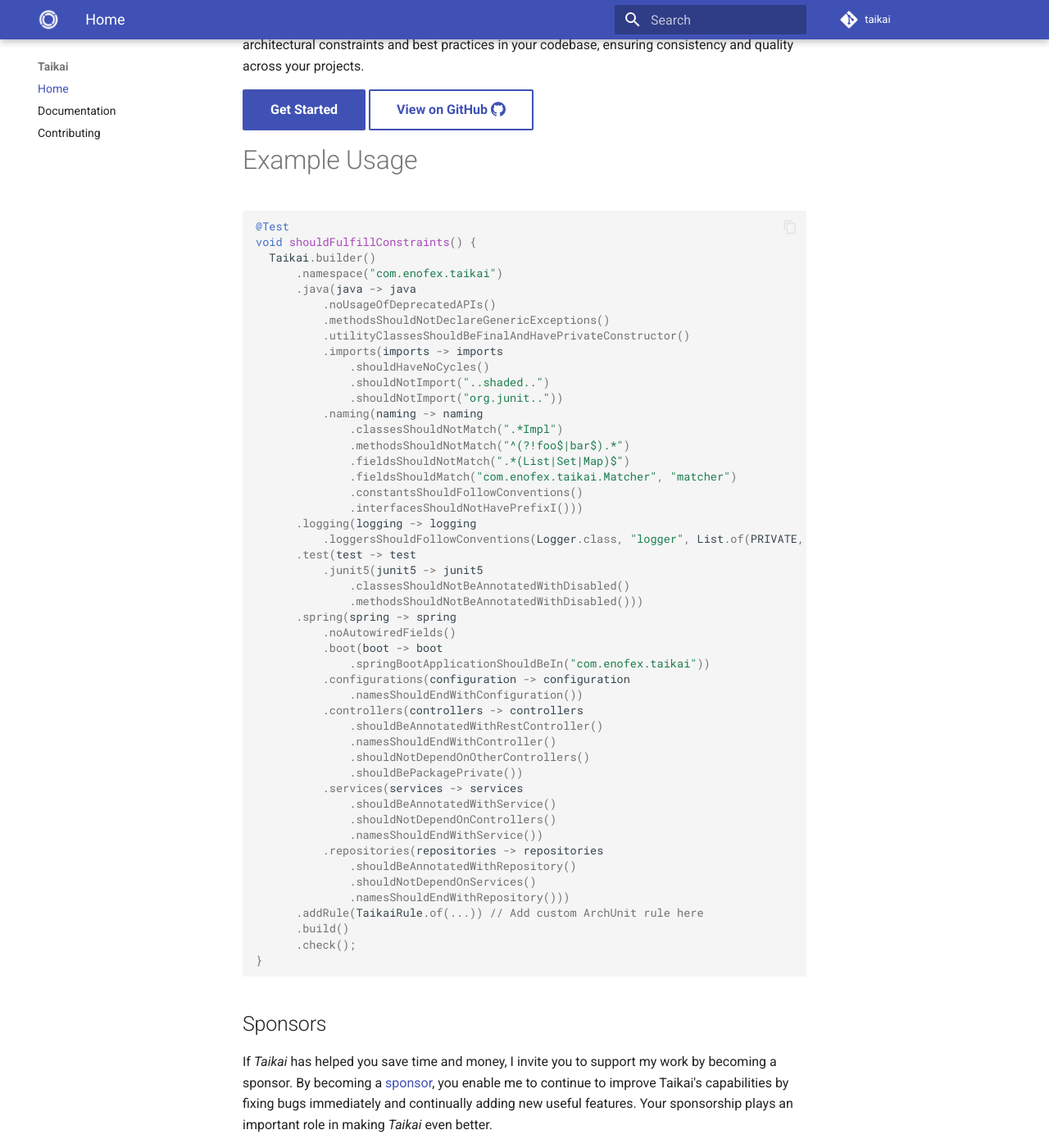
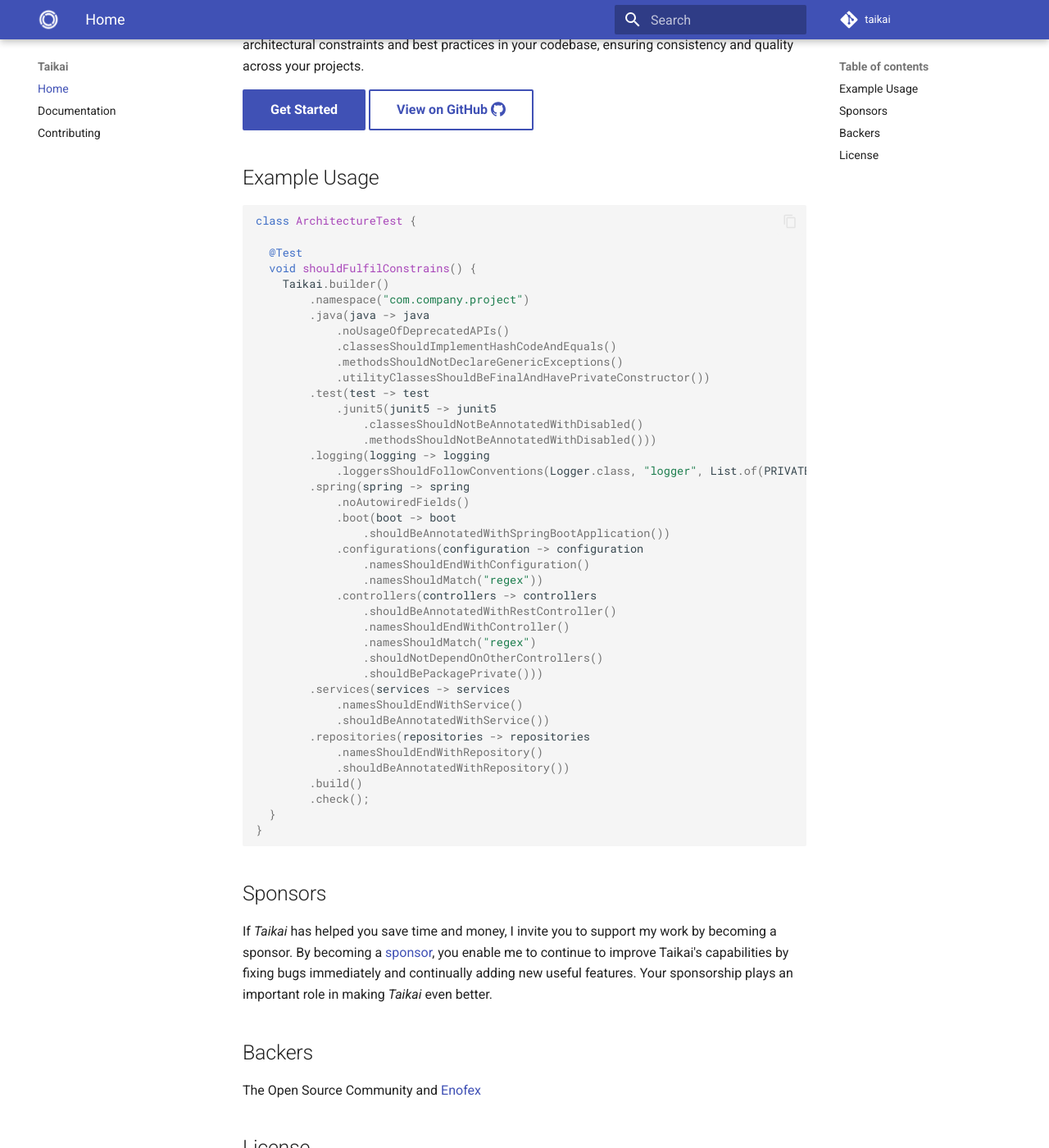
Before and after one commit to enofex/taikai, an MkDocs documentation site: the page built from docs/index.md, in a window 1280 px wide and 1400 px high, scrolled down 407 px. Shown: the whole window at 82% size. Built offline with MkDocs 1.6.1 and Material for MkDocs 9.7.7, drawn with Linux system fonts in a browser that asks for light colours; comment, search, counter and statistics services are not loaded.

````diff
--- a/docs/index.md
+++ b/docs/index.md
@@ -7,56 +7,48 @@
 [Get Started](./documentation){ .md-button .md-button--primary }
 [View on GitHub :simple-github:](https://github.com/enofex/taikai){ .md-button }
 
-# Example Usage
+## Example Usage
 
 ```java
-@Test
-void shouldFulfillConstraints() {
-  Taikai.builder()
-      .namespace("com.enofex.taikai")
-      .java(java -> java
-          .noUsageOfDeprecatedAPIs()
-          .methodsShouldNotDeclareGenericExceptions()
-          .utilityClassesShouldBeFinalAndHavePrivateConstructor()
-          .imports(imports -> imports
-              .shouldHaveNoCycles()
-              .shouldNotImport("..shaded..")
-              .shouldNotImport("org.junit.."))
-          .naming(naming -> naming
-              .classesShouldNotMatch(".*Impl")
-              .methodsShouldNotMatch("^(?!foo$|bar$).*")
-              .fieldsShouldNotMatch(".*(List|Set|Map)$")
-              .fieldsShouldMatch("com.enofex.taikai.Matcher", "matcher")
-              .constantsShouldFollowConventions()
-              .interfacesShouldNotHavePrefixI()))
-      .logging(logging -> logging
-          .loggersShouldFollowConventions(Logger.class, "logger", List.of(PRIVATE, FINAL)))
-      .test(test -> test
-          .junit5(junit5 -> junit5
-              .classesShouldNotBeAnnotatedWithDisabled()
-              .methodsShouldNotBeAnnotatedWithDisabled()))
-      .spring(spring -> spring
-          .noAutowiredFields()
-          .boot(boot -> boot
-              .springBootApplicationShouldBeIn("com.enofex.taikai"))
-          .configurations(configuration -> configuration
-              .namesShouldEndWithConfiguration())
-          .controllers(controllers -> controllers
-              .shouldBeAnnotatedWithRestController()
-              .namesShouldEndWithController()
-              .shouldNotDependOnOtherControllers()
-              .shouldBePackagePrivate())
-          .services(services -> services
-              .shouldBeAnnotatedWithService()
-              .shouldNotDependOnControllers()
-              .namesShouldEndWithService())
-          .repositories(repositories -> repositories
-              .shouldBeAnnotatedWithRepository()
-              .shouldNotDependOnServices()
-              .namesShouldEndWithRepository()))
-      .addRule(TaikaiRule.of(...)) // Add custom ArchUnit rule here
-      .build()
-      .check();
+class ArchitectureTest {
+
+  @Test
+  void shouldFulfilConstrains() {
+    Taikai.builder()
+        .namespace("com.company.project")
+        .java(java -> java
+            .noUsageOfDeprecatedAPIs()
+            .classesShouldImplementHashCodeAndEquals()
+            .methodsShouldNotDeclareGenericExceptions()
+            .utilityClassesShouldBeFinalAndHavePrivateConstructor())
+        .test(test -> test
+            .junit5(junit5 -> junit5
+                .classesShouldNotBeAnnotatedWithDisabled()
+                .methodsShouldNotBeAnnotatedWithDisabled()))
+        .logging(logging -> logging
+            .loggersShouldFollowConventions(Logger.class, "logger", List.of(PRIVATE, FINAL)))
+        .spring(spring -> spring
+            .noAutowiredFields()
+            .boot(boot -> boot
+                .shouldBeAnnotatedWithSpringBootApplication())
+            .configurations(configuration -> configuration
+                .namesShouldEndWithConfiguration()
+                .namesShouldMatch("regex"))
+            .controllers(controllers -> controllers
+                .shouldBeAnnotatedWithRestController()
+                .namesShouldEndWithController()
+                .namesShouldMatch("regex")
+                .shouldNotDependOnOtherControllers()
+                .shouldBePackagePrivate()))
+        .services(services -> services
+            .namesShouldEndWithService()
+            .shouldBeAnnotatedWithService())
+        .repositories(repositories -> repositories
+            .namesShouldEndWithRepository()
+            .shouldBeAnnotatedWithRepository())
+        .build()
+        .check();
+  }
 }
 ```
 
````
